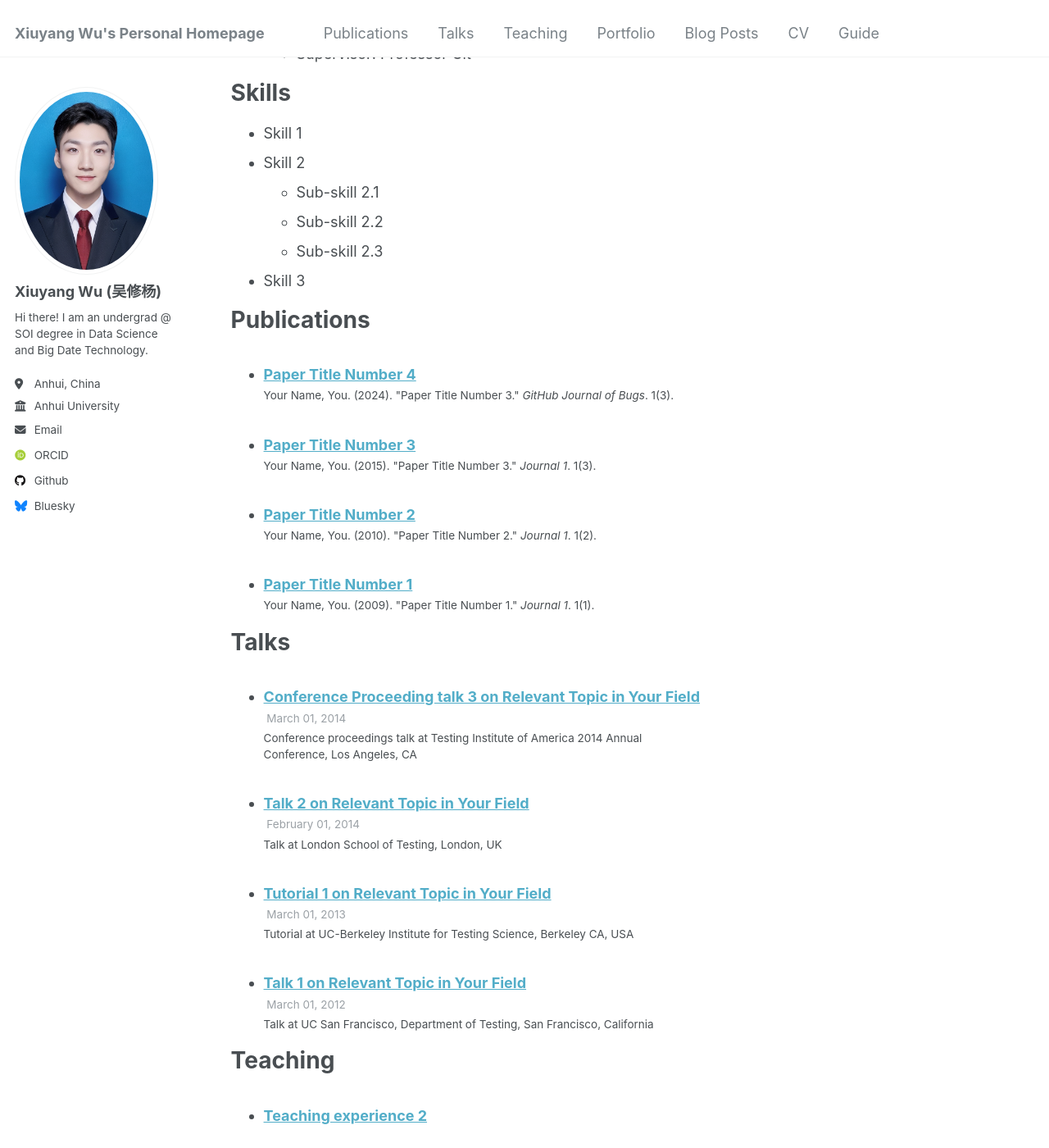
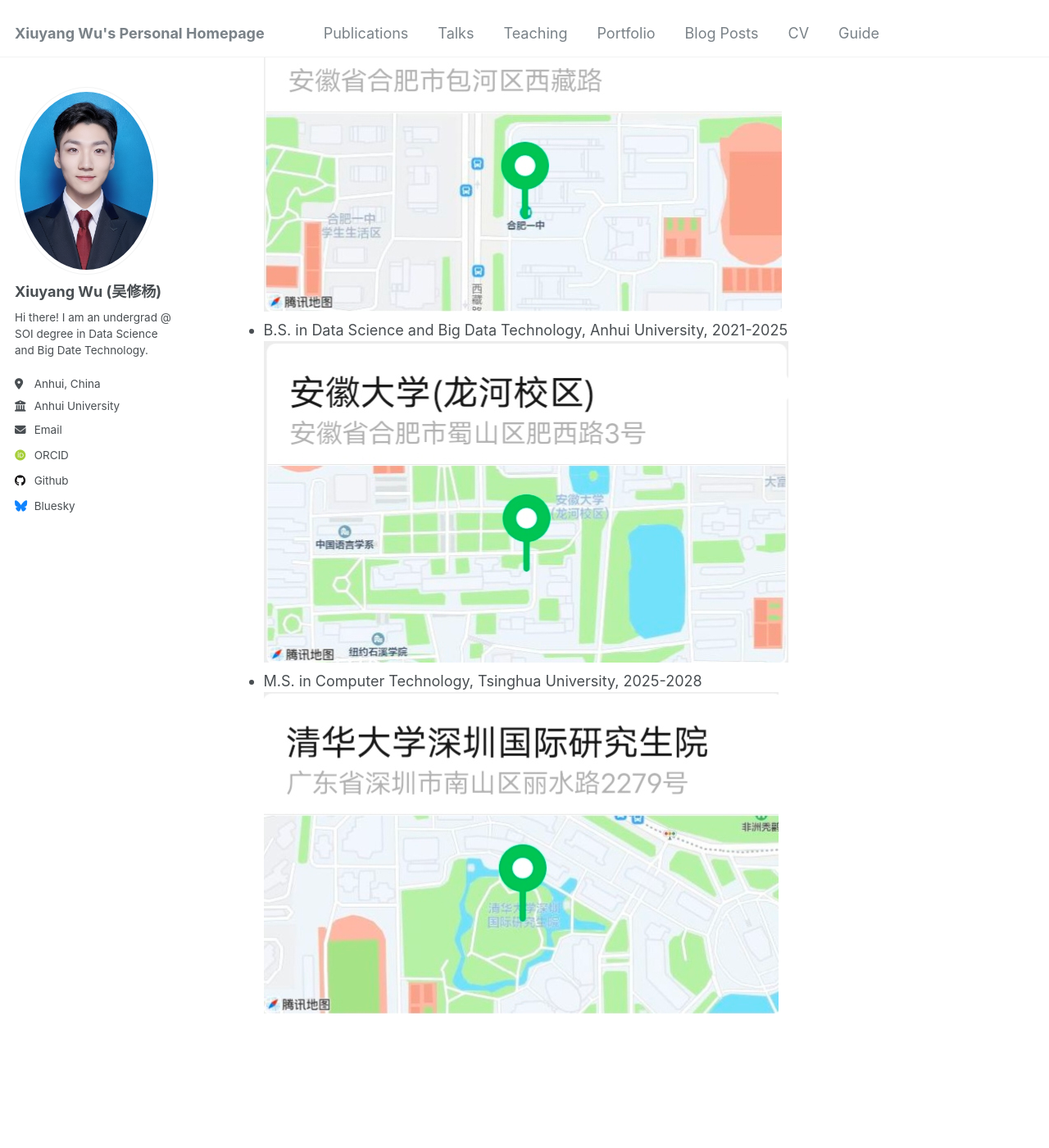
Before and after one commit to XiuyangWu/xiuyangwu.github.io, a Jekyll site: the page built from _pages/cv.md, in a window 1280 px wide and 1400 px high, scrolled down 713 px. Shown: the whole window at 82% size. Built offline with Jekyll 4.4.1, drawn with Linux system fonts in a browser that asks for light colours; some web fonts are replaced; some of the changed text lies outside the part shown.

Commit message:
Update cv.md

```diff
--- a/_pages/cv.md
+++ b/_pages/cv.md
@@ -9,56 +9,16 @@ redirect_from:
 
 {% include base_path %}
 
+[Download my CV (PDF)](/files/XiuyangWu's_CV.pdf)
+
 Education
 ======
-* Ph.D in Version Control Theory, GitHub University, 2018 (expected)
-* M.S. in Jekyll, GitHub University, 2014
-* B.S. in GitHub, GitHub University, 2012
-
-Work experience
-======
-* Spring 2024: Academic Pages Collaborator
-  * Github University
-  * Duties includes: Updates and improvements to template
-  * Supervisor: The Users
-
-* Fall 2015: Research Assistant
-  * Github University
-  * Duties included: Merging pull requests
-  * Supervisor: Professor Hub
-
-* Summer 2015: Research Assistant
-  * Github University
-  * Duties included: Tagging issues
-  * Supervisor: Professor Git
-
-Skills
-======
-* Skill 1
-* Skill 2
-  * Sub-skill 2.1
-  * Sub-skill 2.2
-  * Sub-skill 2.3
-* Skill 3
-
-Publications
-======
-  <ul>{% for post in site.publications reversed %}
-    {% include archive-single-cv.html %}
-  {% endfor %}</ul>
-
-Talks
-======
-  <ul>{% for post in site.talks reversed %}
-    {% include archive-single-talk-cv.html  %}
-  {% endfor %}</ul>
-
-Teaching
-======
-  <ul>{% for post in site.teaching reversed %}
-    {% include archive-single-cv.html %}
-  {% endfor %}</ul>
-
-Service and leadership
-======
-* Currently signed in to 43 different slack teams
+* M.S. in HeFei 168 Rose Garden school, 2015-2018
+  ![HeFei 168 Rose Garden](/images/HeFei_168_Rose_Garden.jpg)
+* H.S. in Hefei No.1 High School, 2018-2021
+  ![Hefei No.1 High School](/images/Hefei_No1_High_School.jpg)
+* B.S. in Data Science and Big Data Technology, Anhui University, 2021-2025
+  ![Anhui University](/images/Anhui_University.jpg)
+* M.S. in Computer Technology, Tsinghua University, 2025-2028
+  ![Tsinghua University](/images/Tsinghua_University.jpg)
+<!-- * * Ph.D in Version Control Theory, GitHub University, 2018 (expected) -->
```
Also changed, not shown: other parts of _pages/cv.md (+1 -1 lines).
